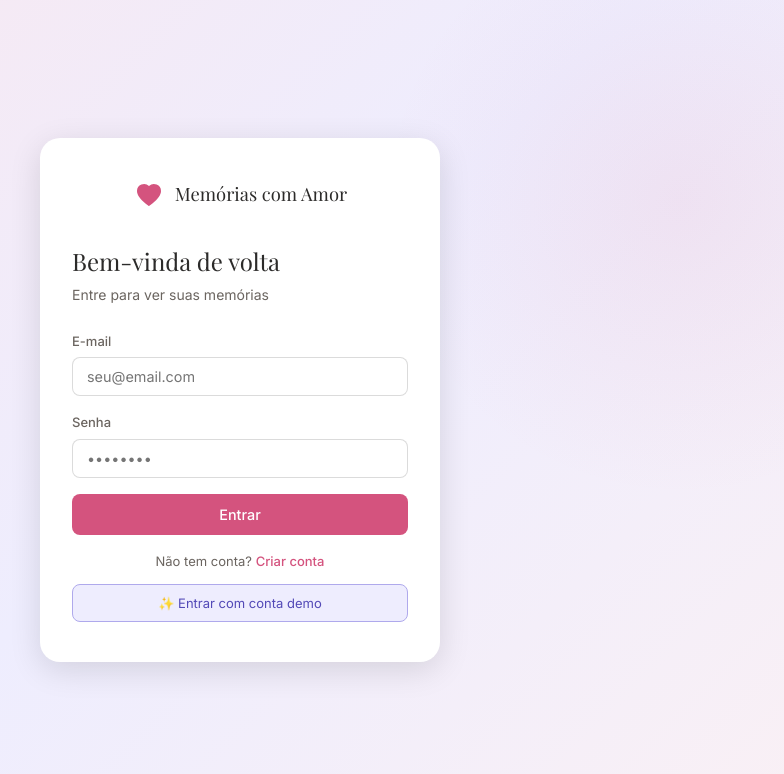
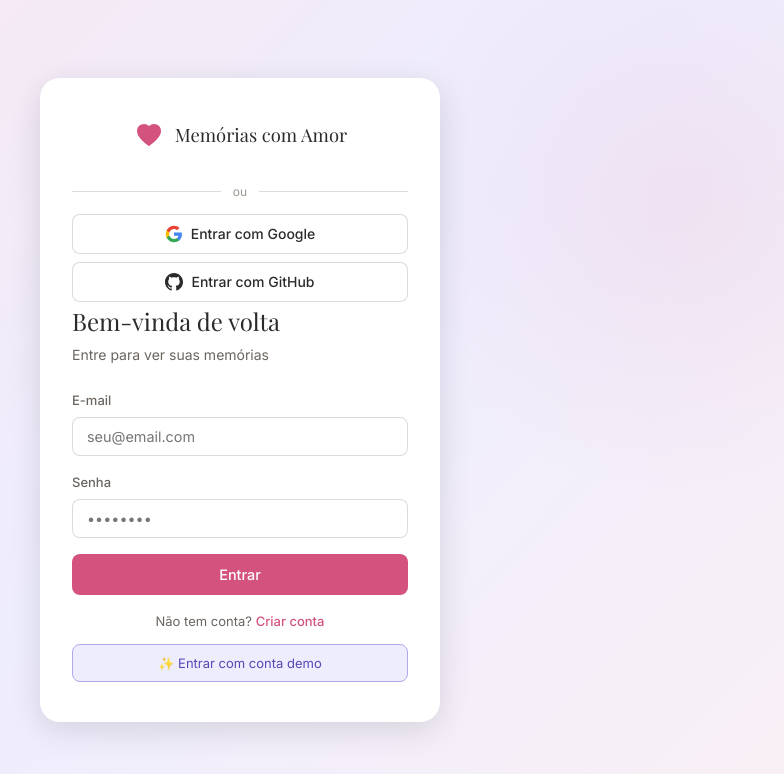
Before and after one commit to Mayza414/memorias-com-amor, a plain HTML site: page frontend/index.html in a window 1280 px wide. Shown: the whole page, without its empty margins (400-1184 px from the left). Drawn offline with nearby package versions, Linux system fonts and the light colour scheme; a web font is replaced by a local one.

Commit message:
feat: adiciona botões de login social Google e GitHub

```diff
--- a/frontend/css/style.css
+++ b/frontend/css/style.css
@@ -1296,3 +1296,60 @@ button {
   font-size: 0.8rem;
   color: var(--text-muted);
 }
+
+/* ===== SOCIAL LOGIN ===== */
+.auth-divider {
+  display: flex;
+  align-items: center;
+  gap: 0.75rem;
+  margin: 1rem 0 0.75rem;
+  color: var(--text-muted);
+  font-size: 0.75rem;
+}
+
+.auth-divider::before,
+.auth-divider::after {
+  content: '';
+  flex: 1;
+  height: 1px;
+  background: var(--border-mid);
+}
+
+.social-buttons {
+  display: flex;
+  flex-direction: column;
+  gap: 0.5rem;
+}
+
+.btn-google,
+.btn-github {
+  width: 100%;
+  padding: 0.625rem;
+  border-radius: var(--radius-sm);
+  font-size: 0.875rem;
+  font-weight: 500;
+  cursor: pointer;
+  display: flex;
+  align-items: center;
+  justify-content: center;
+  gap: 8px;
+  border: 1.5px solid var(--border-mid);
+  background: white;
+  color: var(--text-primary);
+  transition: background 0.15s, border-color 0.15s, transform 0.1s;
+}
+
+.btn-google:hover {
+  background: #f8f9fa;
+  border-color: #4285F4;
+}
+
+.btn-github:hover {
+  background: #f8f9fa;
+  border-color: #333;
+}
+
+.btn-google:active,
+.btn-github:active {
+  transform: scale(0.98);
+}
--- a/frontend/index.html
+++ b/frontend/index.html
@@ -33,6 +33,34 @@
           <span>Memórias com Amor</span>
         </div>
         <div id="tab-login" class="auth-tab active">
+          <!-- Botões sociais -->
+          <div class="auth-divider"><span>ou</span></div>
+
+          <div class="social-buttons">
+            <button class="btn-google"
+              onclick="window.location.href='https://memorias-com-amor.onrender.com/api/auth/google/login'">
+              <svg width="18" height="18" viewBox="0 0 24 24">
+                <path fill="#4285F4"
+                  d="M22.56 12.25c0-.78-.07-1.53-.2-2.25H12v4.26h5.92a5.06 5.06 0 0 1-2.2 3.32v2.77h3.57c2.08-1.92 3.28-4.74 3.28-8.1z" />
+                <path fill="#34A853"
+                  d="M12 23c2.97 0 5.46-.98 7.28-2.66l-3.57-2.77c-.98.66-2.23 1.06-3.71 1.06-2.86 0-5.29-1.93-6.16-4.53H2.18v2.84C3.99 20.53 7.7 23 12 23z" />
+                <path fill="#FBBC05"
+                  d="M5.84 14.09c-.22-.66-.35-1.36-.35-2.09s.13-1.43.35-2.09V7.07H2.18C1.43 8.55 1 10.22 1 12s.43 3.45 1.18 4.93l2.85-2.22.81-.62z" />
+                <path fill="#EA4335"
+                  d="M12 5.38c1.62 0 3.06.56 4.21 1.64l3.15-3.15C17.45 2.09 14.97 1 12 1 7.7 1 3.99 3.47 2.18 7.07l3.66 2.84c.87-2.6 3.3-4.53 6.16-4.53z" />
+              </svg>
+              Entrar com Google
+            </button>
+
+            <button class="btn-github"
+              onclick="window.location.href='https://memorias-com-amor.onrender.com/api/auth/github/login'">
+              <svg width="18" height="18" viewBox="0 0 24 24" fill="currentColor">
+                <path
+                  d="M12 0c-6.626 0-12 5.373-12 12 0 5.302 3.438 9.8 8.205 11.387.6.113.82-.26.82-.58 0-.287-.01-1.05-.015-2.06-3.338.726-4.042-1.61-4.042-1.61-.546-1.39-1.335-1.76-1.335-1.76-1.09-.745.082-.73.082-.73 1.205.085 1.838 1.237 1.838 1.237 1.07 1.834 2.807 1.304 3.492.997.108-.775.418-1.305.762-1.605-2.665-.3-5.466-1.332-5.466-5.93 0-1.31.468-2.38 1.235-3.22-.123-.3-.535-1.52.117-3.16 0 0 1.008-.322 3.3 1.23.96-.267 1.98-.399 3-.405 1.02.006 2.04.138 3 .405 2.29-1.552 3.297-1.23 3.297-1.23.653 1.64.24 2.86.118 3.16.768.84 1.233 1.91 1.233 3.22 0 4.61-2.804 5.62-5.476 5.92.43.37.824 1.102.824 2.22 0 1.602-.015 2.894-.015 3.287 0 .322.218.694.825.57C20.565 21.795 24 17.3 24 12c0-6.627-5.373-12-12-12z" />
+              </svg>
+              Entrar com GitHub
+            </button>
+          </div>
           <h2>Bem-vinda de volta</h2>
           <p class="auth-sub">Entre para ver suas memórias</p>
           <div class="form-group">
```
